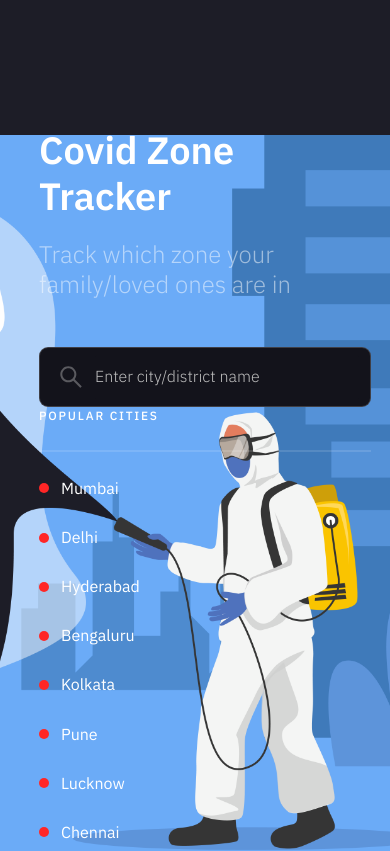
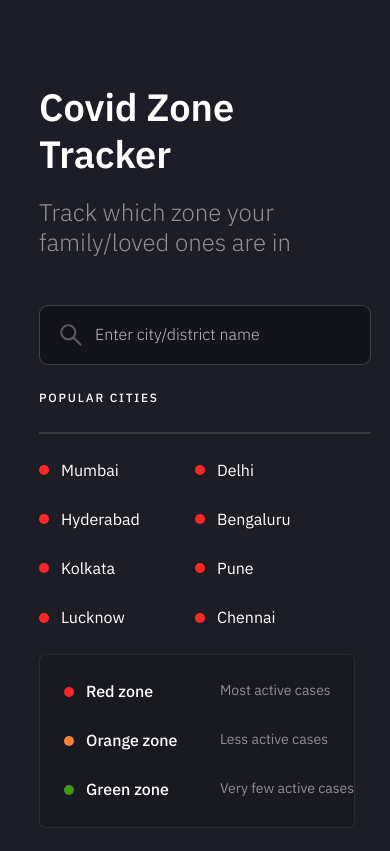
Before and after one commit to nirmaldalmia/covid-zone-tracker, a React (Create React App) app: page / in a window 390 px wide. Shown: the top 851 px of the page. Built offline with nearby package versions, Linux system fonts and the light colour scheme; no server answers.

Commit message:
Responsive CSS

```diff
--- a/src/App.css
+++ b/src/App.css
@@ -1,8 +1,6 @@
 @import "~antd/dist/antd.css";
 .container {
-  background: #1d1d27 url("assets/img/sanitization-bg.png") no-repeat fixed
-    right;
-  background-size: 102vh;
+  background: #1d1d27;
   min-height: 100vh;
   display: flex;
   flex-direction: column;
@@ -19,7 +17,7 @@
 .content {
   height: 100%;
   justify-content: flex-start;
-  padding-top: 15vh;
+  padding-top: 10vh;
 }
 
 .heading {
@@ -43,6 +41,7 @@
   border-radius: 9px;
   height: 60px;
 	margin-top: 24px;
+	margin-bottom: 24px;
 }
 
 .ant-input {
@@ -81,3 +80,16 @@
   border-radius: 4px;
   background-color: white;
 }
+
+@media only screen and (min-width: 1025px) {
+  /* tablets and desktop */
+  .container {
+    background: #1d1d27 url("assets/img/sanitization-bg.png") no-repeat fixed
+      right;
+    background-size: 102vh;
+	}
+
+	.content {
+		padding-top: 15vh;
+	}
+}
--- a/src/App.tsx
+++ b/src/App.tsx
@@ -62,7 +62,7 @@ export default class App extends React.Component<IProps, IState> {
       <div className="App">
         <div className="container">
           <Row>
-            <Col md={12} sm={24} className="content">
+            <Col lg={12} md={18} sm={24} className="content">
               <div>
                 <Title className="heading">Covid Zone Tracker</Title>
                 <p className="sub-text subtitle">
@@ -130,7 +130,7 @@ export default class App extends React.Component<IProps, IState> {
             )}
           </Row>
           <Row>
-            <Col lg={8} md={12} sm={24} className="zone-info-container">
+            <Col lg={8} md={16} sm={24} className="zone-info-container">
               <Row>
                 <StatusDot
                   color="red"
--- a/src/components/PopularCitiesList/PopularCitiesList.component.tsx
+++ b/src/components/PopularCitiesList/PopularCitiesList.component.tsx
@@ -14,7 +14,7 @@ const PopularCitiesList = (props: Props) => (
     <Divider style={{ border: "1px solid rgba(255, 255, 255, 0.12)" }} />
     <Row>
       {PopularCities.map((item) => (
-        <Col md={6} sm={12} key={item.name}>
+        <Col lg={6} md={8} sm={12} key={item.name}>
           <div className="popular-item" onClick={() => props.handleClick(item.district)}>
             <StatusDot color={item.zone} text={item.name} />
           </div>
--- a/src/components/StatusDot/StatusDot.styles.css
+++ b/src/components/StatusDot/StatusDot.styles.css
@@ -4,7 +4,7 @@
 	align-items: center;
 	margin-right: 16px;
 	margin-bottom: 24px;
-	min-width: 160px;
+	min-width: 140px;
 }
 
 .dot {
```
Lines whose indentation alone changed are shown as unchanged.
